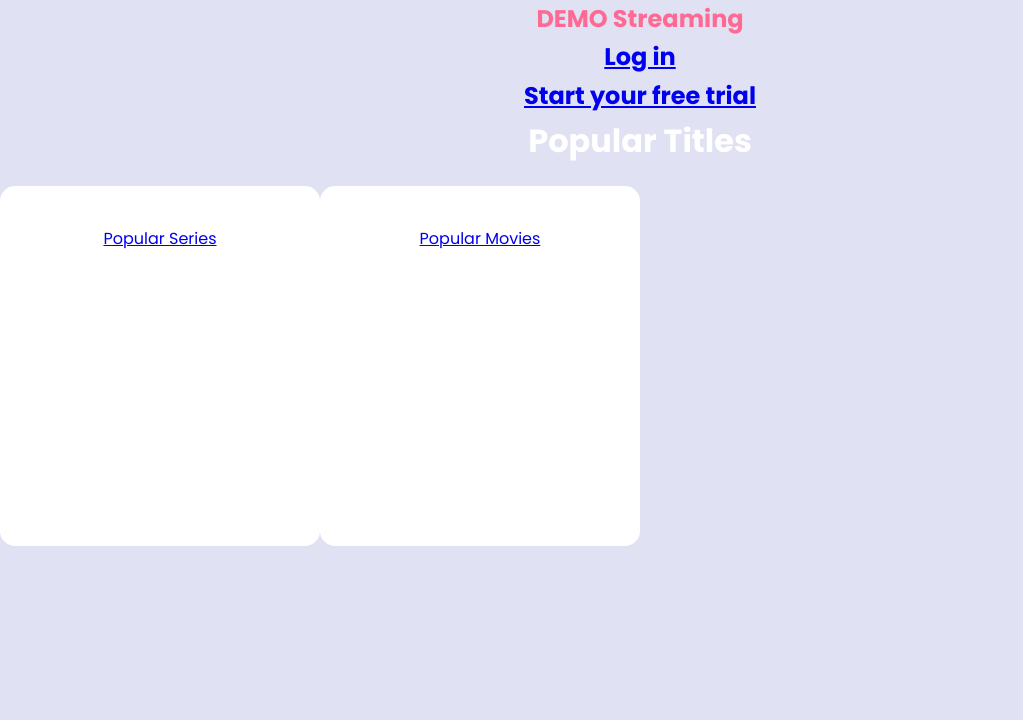
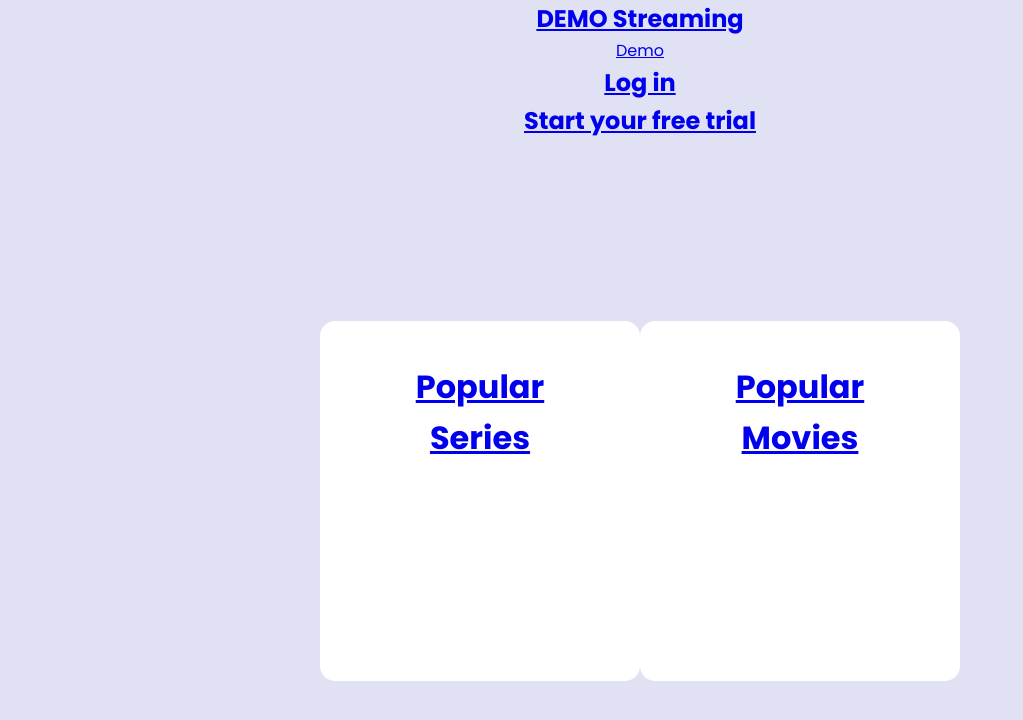
Before and after one commit to pmcubom65/prueba-React, a React (Create React App) app: page / in a window 1280 px wide. Shown: the top 720 px of the page, without its empty margins (0-1023 px from the left). Built offline with nearby package versions, Linux system fonts and the light colour scheme.

Commit message:
segundo commit

```diff
--- /dev/null
+++ b/src/components/ButtonToast.js
@@ -0,0 +1,42 @@
+
+import React, { useState } from 'react';
+import Button from 'react-bootstrap/Button';
+import Col from 'react-bootstrap/Col';
+import Row from 'react-bootstrap/Row';
+import Toast from 'react-bootstrap/Toast';
+
+function ButtonToast(props) {
+    const [showA, setShowA] = useState(false);
+
+    const toggleShowA = () => setShowA(!showA);
+
+    console.log(props)
+
+    return (
+      <Row>
+        <Col md={6} className="mb-2">
+          <Button onClick={toggleShowA} className="mb-2">
+           Informacion
+          </Button>
+          <Toast show={showA} onClose={toggleShowA}>
+            <Toast.Header>
+
+              <strong className="me-auto">{props.info.title}</strong>
+
+            </Toast.Header>
+            <Toast.Body>
+
+            {props.info.description}
+            {props.info.releaseYear}
+
+
+
+            </Toast.Body>
+          </Toast>
+        </Col>
+
+      </Row>
+    );
+}
+
+export default ButtonToast;
--- a/src/components/Header.js
+++ b/src/components/Header.js
@@ -1,11 +1,17 @@
 import React from 'react'
 import { Link } from "react-router-dom"
+import Container from 'react-bootstrap/Container';
+import Nav from 'react-bootstrap/Nav';
+import Navbar from 'react-bootstrap/Navbar';
+import NavDropdown from 'react-bootstrap/NavDropdown';
 
 function Header() {
   return (
-    <div className='container'>
-    <Link to='/' style={{ textDecoration: "none", color: "#ff6a95" }}>
+    <Navbar bg="light" expand="lg">
+      <Container>
+    <Link to='/' >
       <h2>DEMO Streaming</h2>
+      <Navbar.Brand href="/">Demo</Navbar.Brand>
     </Link>
 
     <Link to='/'>
@@ -14,7 +20,8 @@ function Header() {
     <Link to='/' >
       <h2>Start your free trial</h2>
     </Link>
-  </div>
+    </Container>
+  </Navbar>
   )
 }
 
--- a/src/index.css
+++ b/src/index.css
@@ -13,8 +13,23 @@ body {
   line-height: 1.6;
 }
 
+img {
+  width: 5rem;
+  height: 10rem;
+}
+
 ul {
   list-style: none;
+}
+
+.inicio {
+  display: flex;
+  justify-content: center;
+}
+
+
+.headerbrand {
+  display: flex;
 }
 
 .container {
@@ -53,6 +68,10 @@ header {
   text-align: center;
 }
 
+.title {
+  justify-content: center;
+}
+
 
 
 
@@ -61,7 +80,10 @@ header {
   max-width: 100%;
   height: 400px;
   display: flex;
-  flex-wrap: wrap
+  flex-wrap: wrap;
+  margin-top: 5rem;
+  justify-content: center;
+
 }
 
 .rating li,
@@ -208,9 +230,7 @@ input:focus {
   color: #ff6a95;
 }
 
-.about h1 {
-  margin-bottom: 20px;
-}
+
 
 .about p {
   margin: 10px 0;
--- a/src/pages/Inicio.js
+++ b/src/pages/Inicio.js
@@ -7,8 +7,11 @@ import {Card} from 'react-bootstrap'
 function Inicio() {
     const navigate = useNavigate();
   return (
-    <div>
-        <h1>Popular Titles</h1>
+    <div className="inicio">
+
+
+    <div  className="cardClass">
+
 
 
         <div className="cardClass">
@@ -16,9 +19,9 @@ function Inicio() {
         <Card >
 
     <Card.Body>
-        <Card.Text>
-        <a href="/series">Popular Series</a>
-        </Card.Text>
+        <Card.Title>
+        <a href="/series"><h1>Popular Series</h1></a>
+        </Card.Title>
 
     </Card.Body>
 </Card>
@@ -26,15 +29,15 @@ function Inicio() {
 <Card >
 
 <Card.Body>
-    <Card.Text>
-    <a href="/movies">Popular Movies</a>
-    </Card.Text>
+    <Card.Title>
+    <a href="/movies"><h1>Popular Movies</h1></a>
+    </Card.Title>
 
 </Card.Body>
 </Card>
 
         </div>
-
+        </div>
 
 
 
--- a/src/pages/Peliculas.js
+++ b/src/pages/Peliculas.js
@@ -1,26 +1,48 @@
 import React, {useState} from 'react'
 import Data from '../data/sample.json';
 import {Card} from 'react-bootstrap'
+import ButtonToast from '../components/ButtonToast';
+
 
 function Peliculas() {
 
-    const [movies, setMovies]=useState(Data.entries.filter(element=>element.programType=='movie').slice(0, 20))
+    const compare = ( a, b ) => {
+        if ( a.title < b.title ){
+          return -1;
+        }
+        if ( a.title > b.title ){
+          return 1;
+        }
+        return 0;
+      }
+
+    const [movies, setMovies]=useState(Data.entries.filter(element=>element.programType=='movie' &&
+    element.releaseYear>=2010).sort(compare).slice(0, 20))
+
+
+    if (movies.length===0) {
+        return <h1>Loading....</h1>
+    } else if (typeof movies === 'undefined'){
+        return <h1>Something went wrong....</h1>
+    }
 
 
 
   return (
-    <div>Peliculas
+    <div>
+        <h1>Peliculas</h1>
 
 <div class="cardClass">
 
 {movies.map(element => (
 
-<Card className="cardClass">
-    <Card.Img src={element.images["Poster Art"].url} />
+<Card style={{ width: '18rem', height : '18rem' }}>
+    <Card.Img src={element.images["Poster Art"].url} variant="top" />
     <Card.Body>
         <Card.Text>
             {element.title}
         </Card.Text>
+        <ButtonToast info={element}/>
 
     </Card.Body>
 </Card>
--- a/src/pages/Series.js
+++ b/src/pages/Series.js
@@ -1,10 +1,34 @@
 import React, {useEffect, useState} from 'react'
 import Data from '../data/sample.json';
 import {Card} from 'react-bootstrap'
+import ButtonToast from '../components/ButtonToast';
 
 function Series() {
 
-  const [series, setSeries]=useState(Data.entries.filter(element=>element.programType=='series').slice(0, 20))
+    const compare = ( a, b ) => {
+        if ( a.title < b.title ){
+          return -1;
+        }
+        if ( a.title > b.title ){
+          return 1;
+        }
+        return 0;
+      }
+
+
+
+
+  const [series, setSeries]=useState(Data.entries.filter(element=>element.programType=='series'
+  && element.releaseYear>=2010).sort(compare).slice(0, 20))
+
+
+
+
+  if (series.length===0) {
+    return <h1>Loading....</h1>
+} else if (typeof series === 'undefined'){
+    return <h1>Something went wrong....</h1>
+}
 
   return (
 
@@ -22,6 +46,7 @@ function Series() {
         <Card.Text>
             {element.title}
         </Card.Text>
+        <ButtonToast info={element}/>
 
     </Card.Body>
 </Card>
```
